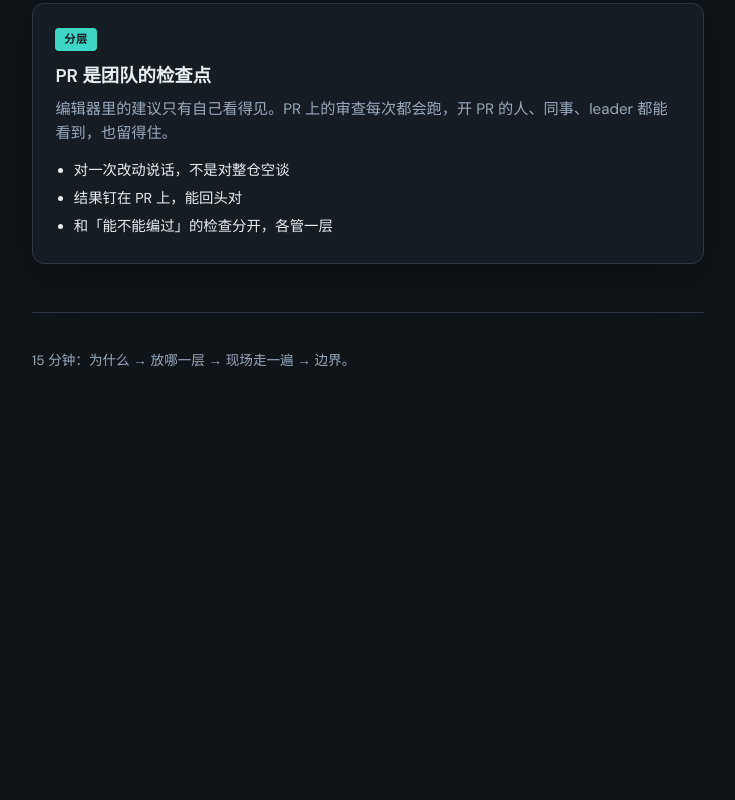
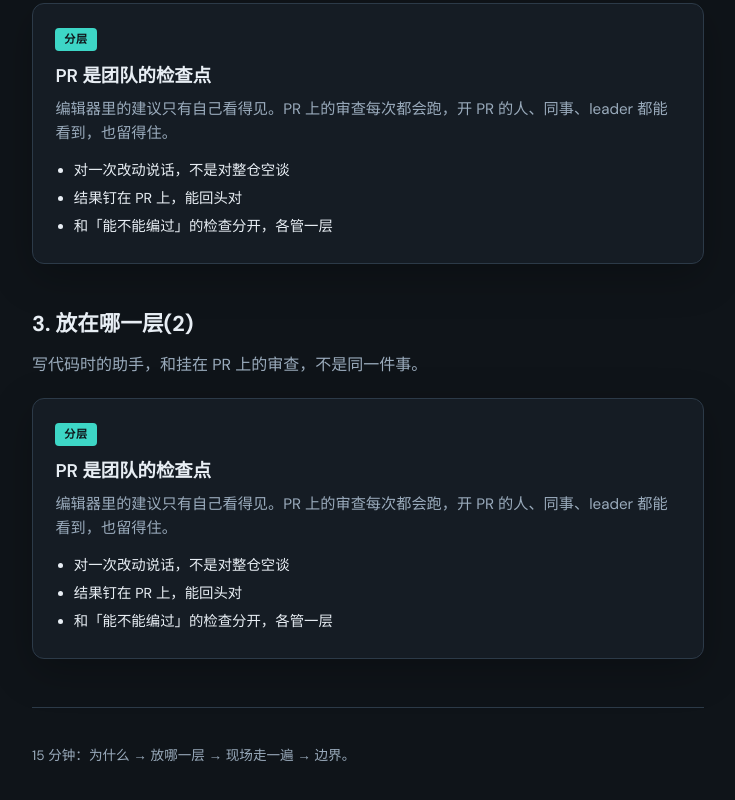
Before and after one commit to franksun001/ai-pr-review-demo, a React (Vite) app: page / in a window 1280 px wide. Shown: the part 816-1616 px from the top of the page, without its empty margins (272-1007 px from the left). Before the commit the page ends 1265 px from the top, so only its background shows below. Built offline with nearby package versions, Linux system fonts and the light colour scheme.

Commit message:
Test actions

```diff
--- a/src/App.tsx
+++ b/src/App.tsx
@@ -56,6 +56,24 @@ export default function App() {
             </ul>
           </div>
         </section>
+        {/* --- duplicated card block #3 --- */}
+        <section className='section' id='where'>
+          <h2>3. 放在哪一层(2)</h2>
+          <p className='section-intro'>写代码时的助手，和挂在 PR 上的审查，不是同一件事。</p>
+          <div className='topic-card'>
+            <div className='topic-card__badge'>分层</div>
+            <h3 className='topic-card__title'>PR 是团队的检查点</h3>
+            <p className='topic-card__body'>
+              编辑器里的建议只有自己看得见。PR 上的审查每次都会跑，开 PR 的人、同事、leader
+              都能看到，也留得住。
+            </p>
+            <ul className='topic-card__list'>
+              <li>对一次改动说话，不是对整仓空谈</li>
+              <li>结果钉在 PR 上，能回头对</li>
+              <li>和「能不能编过」的检查分开，各管一层</li>
+            </ul>
+          </div>
+        </section>
       </main>
 
       <footer className='footer'>
```
